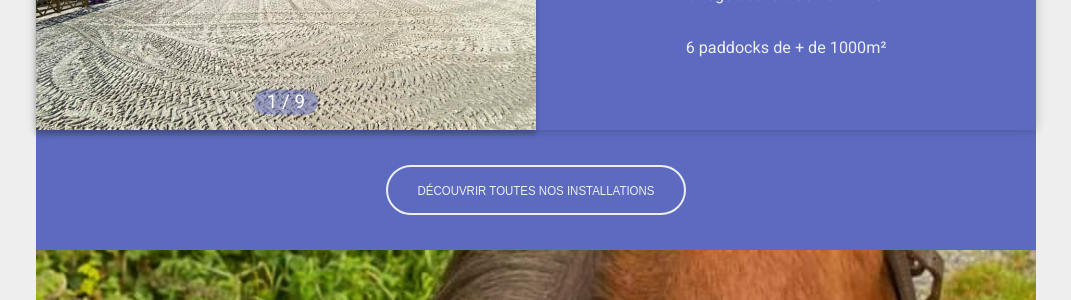
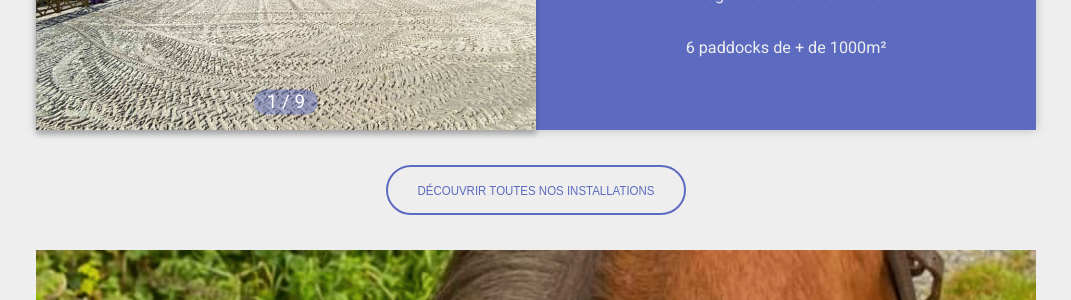
Before and after one commit to GoutteDooo/Site_Ecurie, a React (Vite) app: page / in a window 1280 px wide. Shown: the part 2140-2440 px from the top of the page, without its empty margins (104-1175 px from the left). Built offline with nearby package versions, Linux system fonts and the light colour scheme; grey boxes are pictures that could not be loaded.

Commit message:
style(Home): Decouvrir installations OK

```diff
--- a/src/styles/pages/home/_all-installations.scss
+++ b/src/styles/pages/home/_all-installations.scss
@@ -19,4 +19,15 @@
       color: $main-color;
     }
   }
+  @include laptop {
+    background: $bg-color;
+    button {
+      border-color: $main-color;
+      color: $main-color;
+      &:hover {
+        background: $main-color;
+        color: $bg-color;
+      }
+    }
+  }
 }
```
